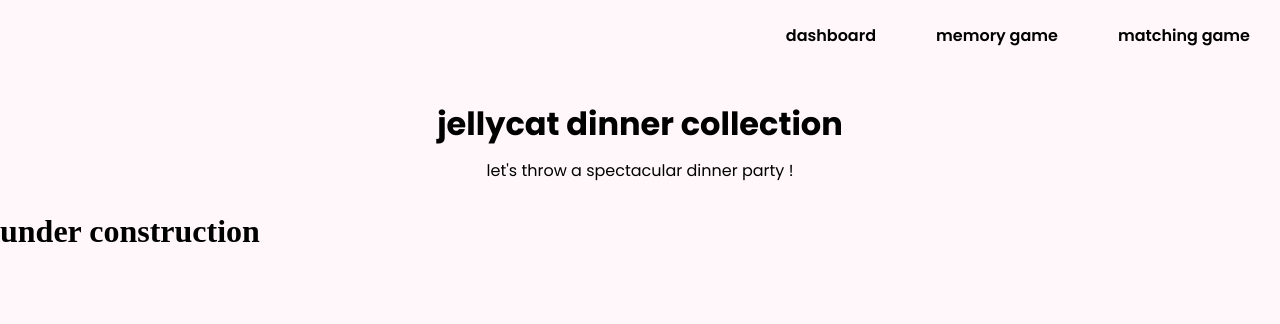
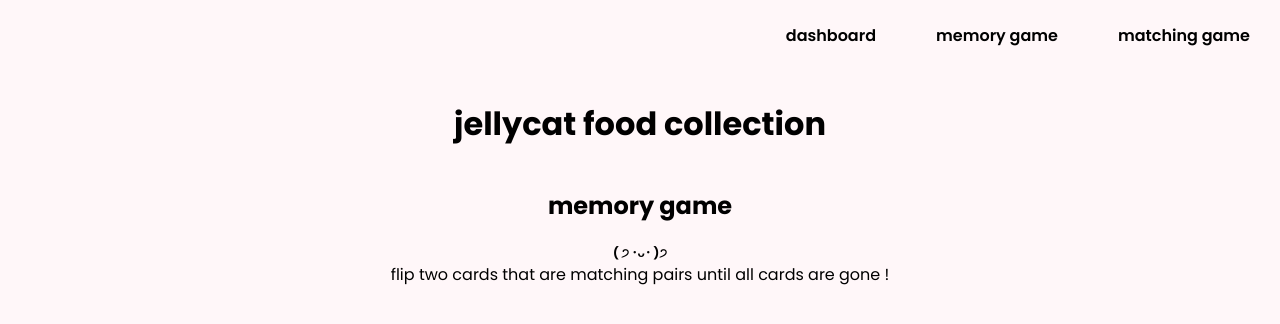
Before and after one commit to reyna-okamune/jellycat-dinner-game, a React (Vite) app in the folder food-jellycat-collection/: page /memorygame in a window 1280 px wide. Shown: the top 324 px of the page. Built offline with nearby package versions, Linux system fonts and the light colour scheme.

Commit message:
set up for memory matching game

```diff
--- a/food-jellycat-collection/src/App.jsx
+++ b/food-jellycat-collection/src/App.jsx
@@ -23,8 +23,7 @@
         <NavBar/>
 
         <div className="main-header animated-item">
-          <h1>jellycat dinner collection</h1>
-          <h2>let's throw a spectacular dinner party !</h2>
+          <h1>jellycat food collection</h1>
         </div>
 
         <div className="page">
--- a/food-jellycat-collection/src/Dashboard.css
+++ b/food-jellycat-collection/src/Dashboard.css
@@ -1,3 +1,9 @@
+.page-header {
+    font-family: var(--font-family);
+    padding: 10px;
+}
+
+
 .controls {
     display: flex;
     justify-content: right;
@@ -44,6 +50,7 @@
 
 
 
+
 @media (max-width: 700px) {
 
     .controls {
--- a/food-jellycat-collection/src/Dashboard.jsx
+++ b/food-jellycat-collection/src/Dashboard.jsx
@@ -84,7 +84,11 @@
     return (
         <div className="dashboard">
 
-            <div className="controls">
+            <div className="page-header">
+                <h2>dashboard</h2>
+            </div>
+
+            <div className="controls animated-item">
                 <div className="select-control">
                     <label>collection:</label>
                     <select value={filterCategory} onChange={handleFilterChange}>
--- /dev/null
+++ b/food-jellycat-collection/src/MemoryGame.css
@@ -0,0 +1,23 @@
+.game-container {
+    font-family: var(--font-family);
+}
+
+.page-header {
+    padding: 10px;
+    display: flex;
+    flex-direction: column;
+    justify-content: center;
+    align-items: center;
+}
+
+.page-header h2 {
+    padding-bottom: 20px;
+}
+
+.page-header h3 {
+    font-size: 0.75rem;
+}
+
+.page-header p {
+    text-align: center;
+}
--- a/food-jellycat-collection/src/MemoryGame.jsx
+++ b/food-jellycat-collection/src/MemoryGame.jsx
@@ -1,7 +1,13 @@
+import './MemoryGame.css';
+
 const MemoryGame = () => {
     return (
-        <div className="animated-item">
-            <h1>under construction</h1>
+        <div className="game-container animated-item">
+            <div className="page-header">
+                <h2>memory game</h2>
+                <h3>( ੭ ･ᴗ･ )੭</h3>
+                <p>flip two cards that are matching pairs until all cards are gone !</p>
+            </div>
         </div>
     );
 }
```
